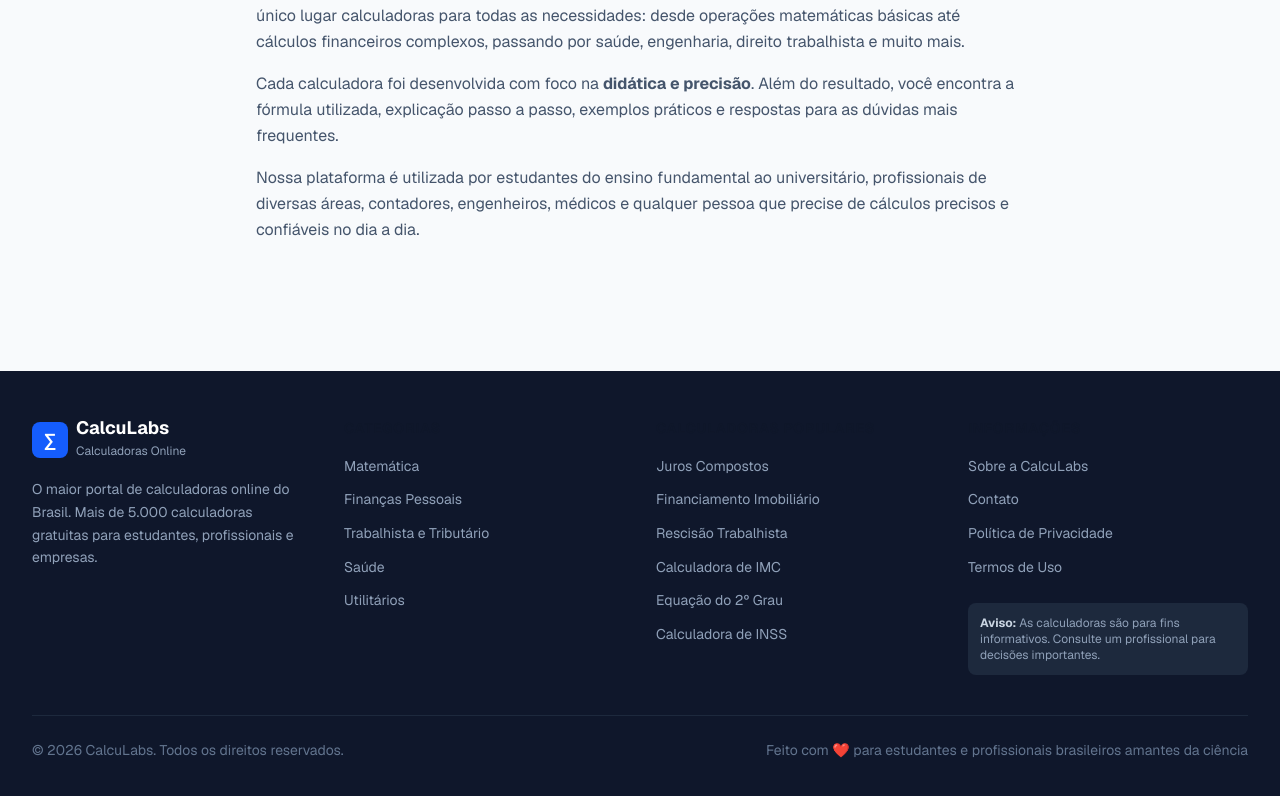
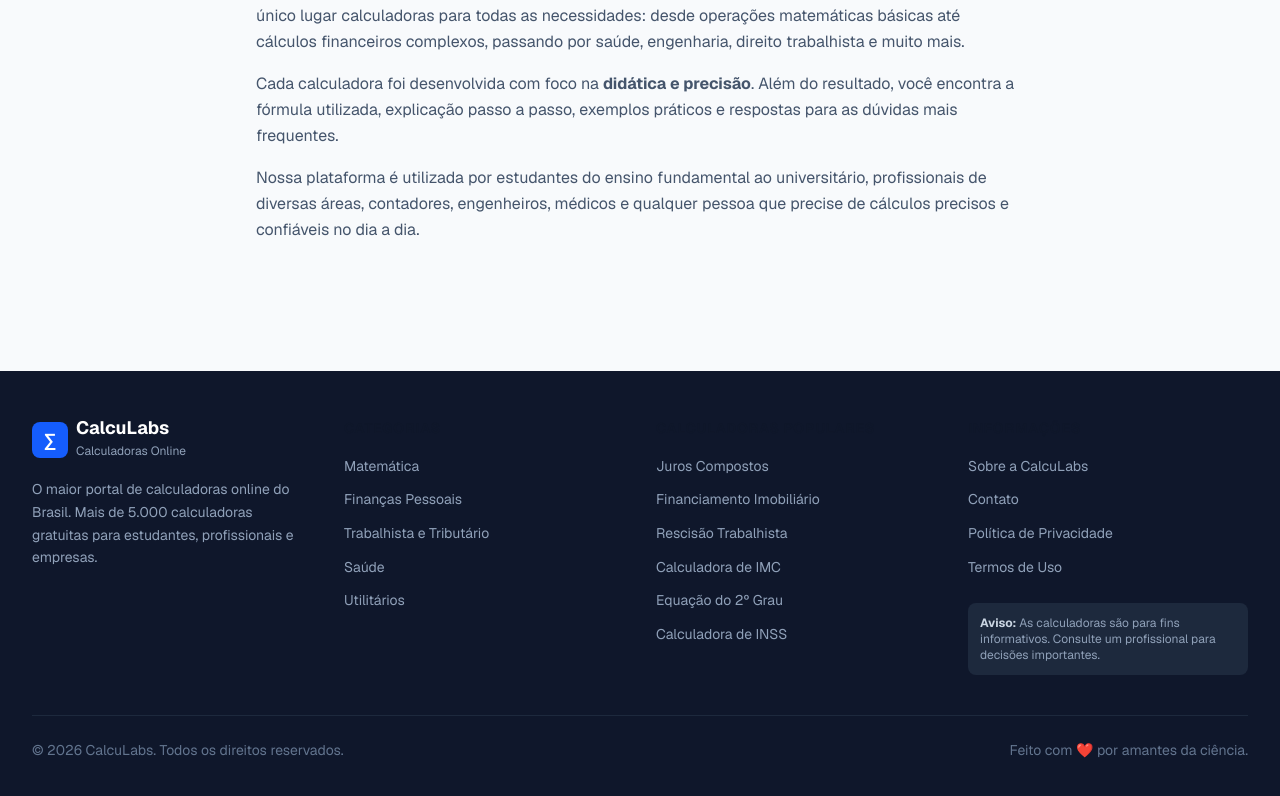
Before and after one commit to calculabs-adm/calculabs, a Next.js app: page / in a window 1280 px wide. Shown: the part 2141-2937 px from the top of the page. Built offline with nearby package versions, Linux system fonts and the light colour scheme; no server answers.

Commit message:
Update footer tagline to be more concise

```diff
--- a/src/components/layout/Footer.tsx
+++ b/src/components/layout/Footer.tsx
@@ -122,7 +122,7 @@ export default function Footer() {
             © {new Date().getFullYear()} CalcuLabs. Todos os direitos reservados.
           </p>
           <p className="text-sm text-slate-500">
-            Feito com ❤️ para estudantes e profissionais brasileiros amantes da ciência
+            Feito com ❤️ por amantes da ciência.
           </p>
         </div>
       </div>
```
